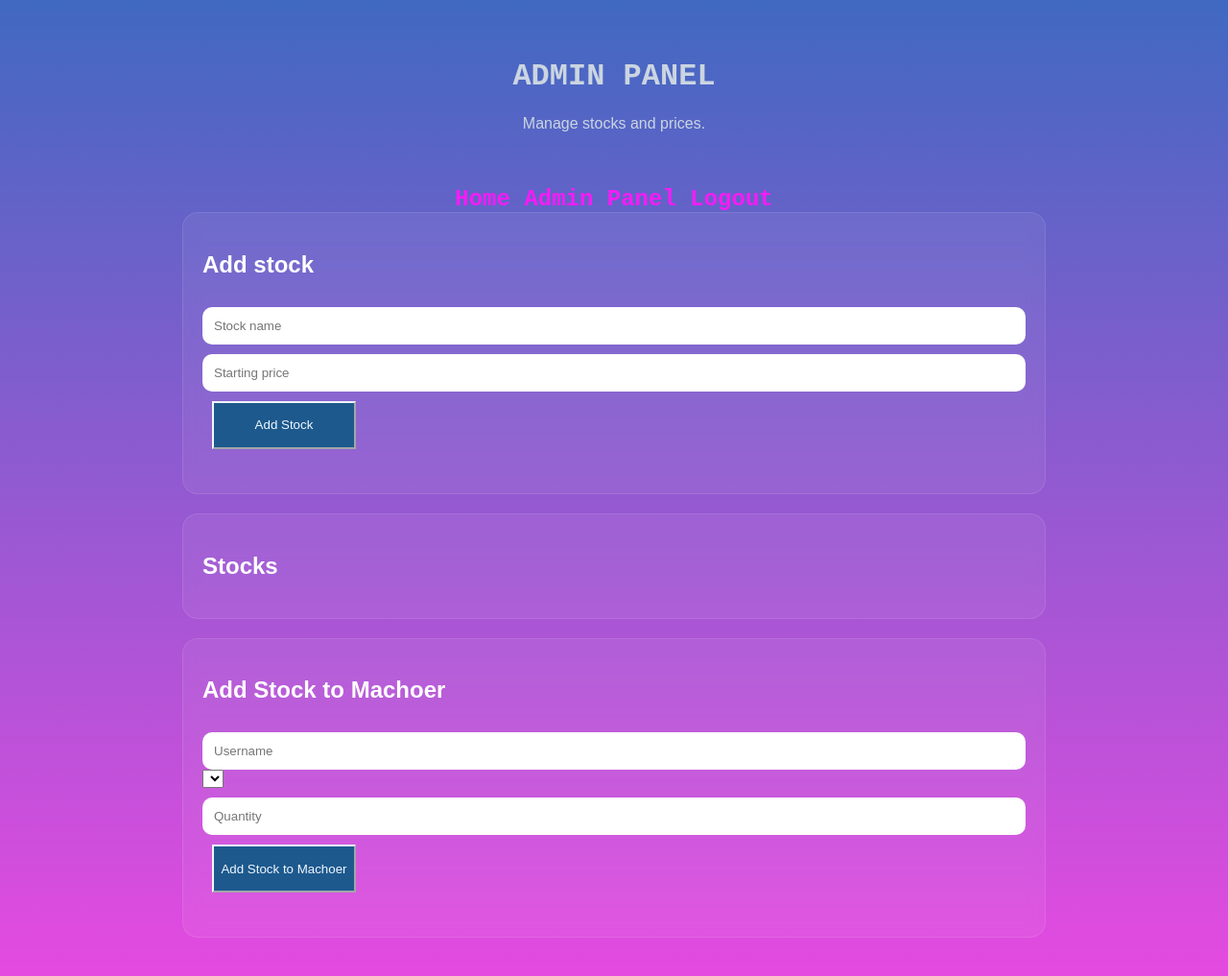
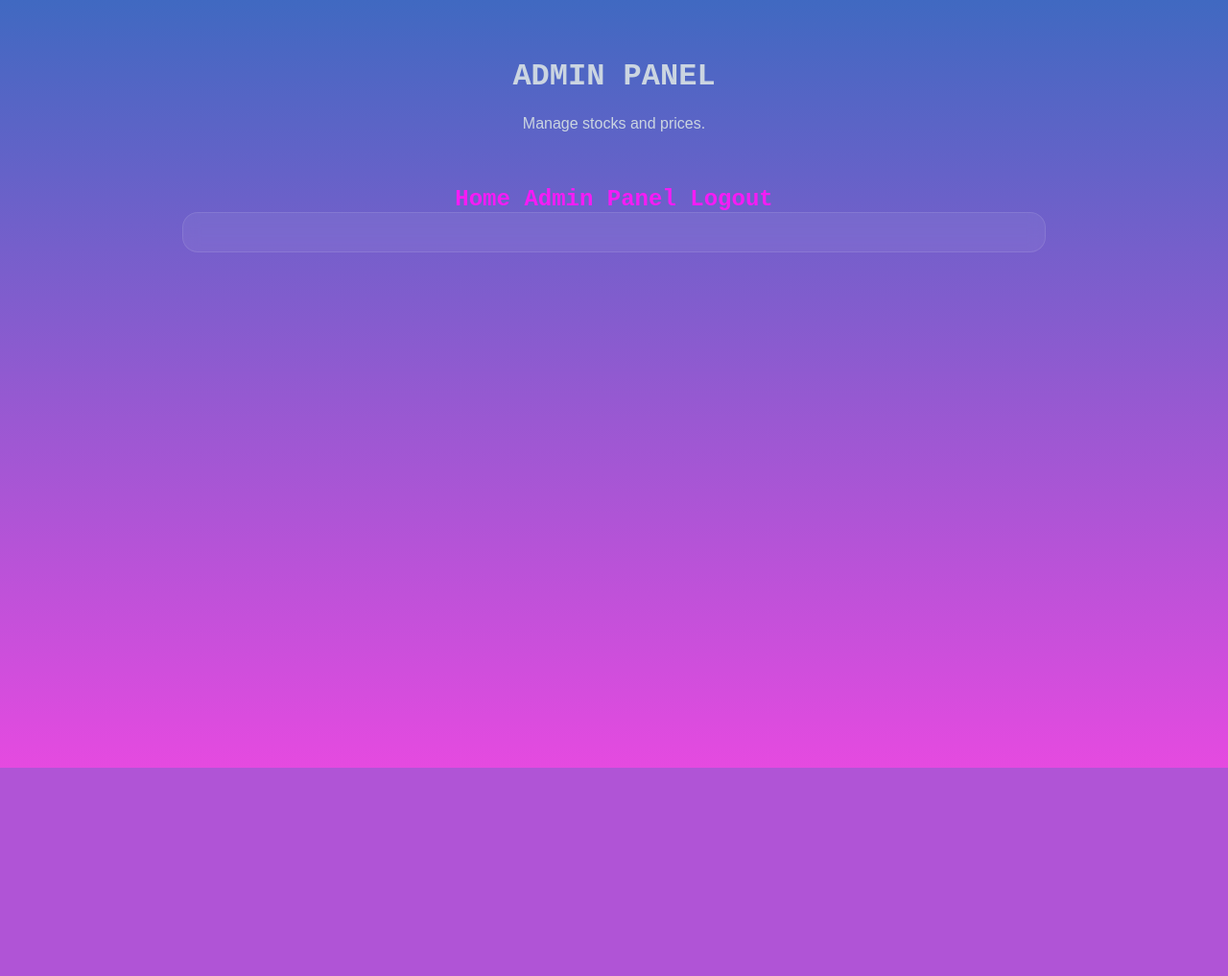
Before and after one commit to absol255/Macho-Shop, a Flask app: template templates/admin.html in a window 1280 px wide. Shown: the whole page at 96% size. After the commit the page ends 800 px from the top, so only its background shows below. Run offline with Flask 3, Linux system fonts and the light colour scheme; the template is opened without the code that fills it, so the values that code supplies are empty; parts of the project's set-up code (start-up, migrations or seed data) failed here and were passed over; some libraries are stand-ins or nearby versions.

Commit message:
sorry :sob:

```diff
--- a/app.py
+++ b/app.py
@@ -9,7 +9,7 @@ from flask import (
 )
 from flask_login import LoginManager, login_user, logout_user, login_required, current_user
 from config import Config
-from models import db, Stock, StockPrice, StockAdmin, User, Holding
+from models import db, User, Admin
 from decimal import Decimal
 import os
 import time
@@ -69,9 +69,9 @@ def maybe_bootstrap_admin():
     if not user or not password:
         return
     try:
-        if StockAdmin.query.count() > 0:
+        if Admin.query.count() > 0:
             return
-        admin = StockAdmin(username=user.strip()[:64])
+        admin = Admin(username=user.strip()[:64])
         admin.set_password(password)
         db.session.add(admin)
         db.session.commit()
@@ -84,7 +84,7 @@ def maybe_bootstrap_admin():
 @login_manager.user_loader
 def load_user(user_id):
     try:
-        return db.session.get(StockAdmin, int(user_id))
+        return db.session.get(Admin, int(user_id))
     except (TypeError, ValueError):
         return None
 
@@ -101,20 +101,6 @@ def get_portfolio_user():
     if not user_id:
         return None
     return db.session.get(User, user_id)
-
-
-def record_price(stock, value):
-    value = Decimal(str(value)).quantize(Decimal("0.01"))
-
-    stock.value = value
-    db.session.add(
-        StockPrice(stock_id=stock.id, value=value)
-    )
-
-
-# -----------------------
-# PAGES
-# -----------------------
 
 @app.route("/")
 def index():
@@ -154,7 +140,7 @@ def api_health():
         db.session.execute(db.text("SELECT 1"))
         table_err = ensure_tables()
         maybe_bootstrap_admin()
-        admin_count = StockAdmin.query.count()
+        admin_count = Admin.query.count()
         payload = {
             "ok": table_err is None,
             "db": True,
@@ -196,7 +182,7 @@ def api_login():
         return jsonify({"error": "Username and password required"}), 400
 
     try:
-        admin = StockAdmin.query.filter_by(username=username).first()
+        admin = Admin.query.filter_by(username=username).first()
     except Exception as exc:
         app.logger.exception("login database error")
         return jsonify({"error": "Database error: " + str(exc)}), 503
@@ -224,10 +210,10 @@ def api_login():
 def create_admin(username, password):
     """Create a stock admin (run once): flask create-admin user pass"""
     init_db()
-    if StockAdmin.query.filter_by(username=username).first():
+    if Admin.query.filter_by(username=username).first():
         click.echo("Admin already exists.")
         return
-    admin = StockAdmin(username=username)
+    admin = Admin(username=username)
     admin.set_password(password)
     db.session.add(admin)
     db.session.commit()
--- a/templates/admin.html
+++ b/templates/admin.html
@@ -22,25 +22,7 @@
 
     <div class="container">
         <div class="card">
-            <h2>Add stock</h2>
-            <input type="text" id="new-name" placeholder="Stock name" maxlength="64">
-            <input type="number" id="new-value" min="0" placeholder="Starting price">
-            <button class="button" id="add-btn" type="button">Add Stock</button>
-            <p id="admin-msg"></p>
-        </div>
 
-        <div class="card">
-            <h2>Stocks</h2>
-            <div id="admin-stock-list"></div>
-        </div>
-
-        <div class="card">
-            <h2>Add Stock to Machoer</h2>
-            <input type="text" id="stock-username" placeholder="Username" maxlength="64">
-            <select id="add-stock-list"></select>
-            <input type="number" id="stock-value" min="0" placeholder="Quantity">
-            <button class="button" id="add-stock-btn" type="button">Add Stock to Machoer</button>
-            <p id="admin-msg"></p>
         </div>
     </div>
 
```
Also changed, not shown: templates/index.html (+5 -3 lines).
